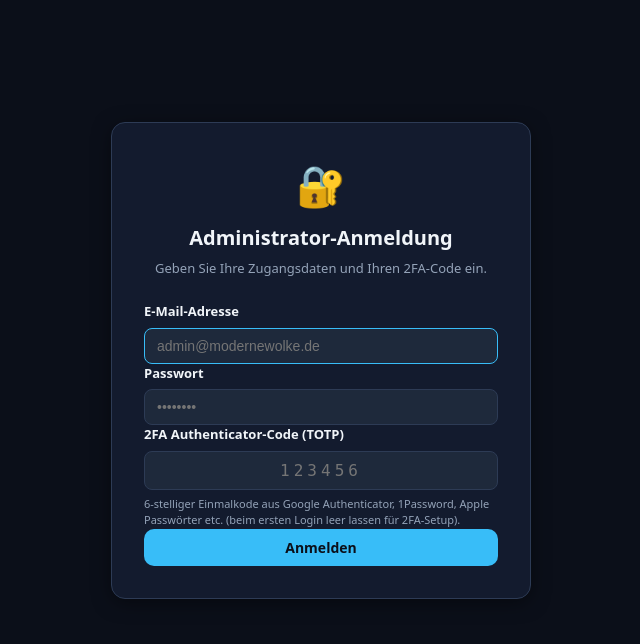
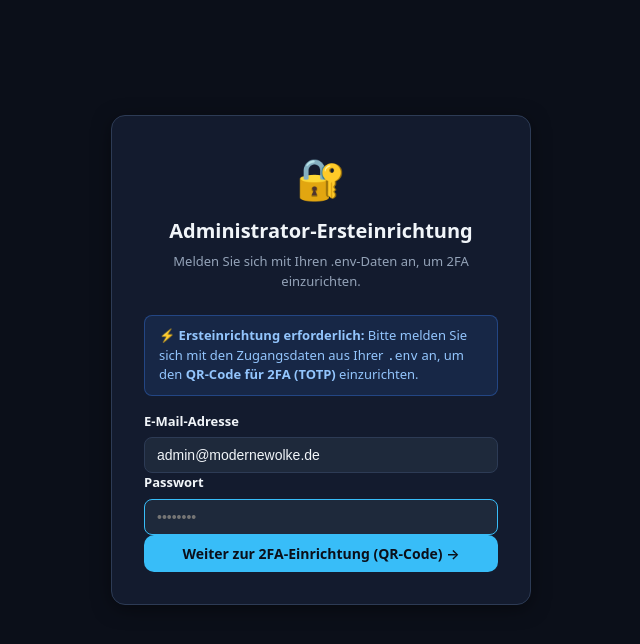
Before and after one commit to SgtRho/oxygen-licensing, a FastAPI app: page /admin in a window 1280 px wide. Shown: the part 74-718 px from the top of the page, without its empty margins (319-959 px from the left). Run offline with FastAPI, Linux system fonts and the light colour scheme; data comes from the database, SQL or seed files in the repository; data that the repository does not hold is empty.

Commit message:
fix(auth): pass ADMIN_EMAIL in compose, auto-sync unconfirmed admin credentials, and improve initial 2FA setup UX

```diff
--- a/app/db.py
+++ b/app/db.py
@@ -85,23 +85,53 @@ def ensure_schema(con: sqlite3.Connection) -> None:
 
 
 def seed_admin_user_if_needed(con: sqlite3.Connection) -> None:
-    """Creates the initial admin user with email and password from environment if no user exists."""
-    row = con.execute("SELECT COUNT(*) FROM admin_users").fetchone()
-    if row and row[0] > 0:
-        return
-
+    """
+    Creates or updates the initial admin user with email and password from environment.
+    If totp_enabled == 0 (still in setup), credentials from .env are automatically synced
+    to prevent lockout if the administrator changes .env before completing 2FA.
+    If RESET_ADMIN_TOTP is set, 2FA is reset and a new secret is generated.
+    """
     from app.security import generate_totp_secret, hash_password
 
     admin_email = os.environ.get("ADMIN_EMAIL", "admin@modernewolke.de").strip().lower()
     admin_password = os.environ.get("ADMIN_PASSWORD", "modernewolke2026!").strip()
+    reset_totp = os.environ.get("RESET_ADMIN_TOTP", "false").strip().lower() in ("1", "true", "yes")
+
     now_iso = datetime.now(timezone.utc).isoformat()
     salt, pwd_hash = hash_password(admin_password)
-    totp_secret = generate_totp_secret()
 
-    con.execute(
-        """
-        INSERT INTO admin_users (email, password_hash, salt, totp_secret, totp_enabled, is_active, created_at)
-        VALUES (?, ?, ?, ?, 0, 1, ?)
-        """,
-        (admin_email, pwd_hash, salt, totp_secret, now_iso),
-    )
+    user = con.execute("SELECT * FROM admin_users ORDER BY id ASC LIMIT 1").fetchone()
+    if not user:
+        totp_secret = generate_totp_secret()
+        con.execute(
+            """
+            INSERT INTO admin_users (email, password_hash, salt, totp_secret, totp_enabled, is_active, created_at)
+            VALUES (?, ?, ?, ?, 0, 1, ?)
+            """,
+            (admin_email, pwd_hash, salt, totp_secret, now_iso),
+        )
+        return
+
+    # If 2FA reset requested via environment variable
+    if reset_totp:
+        new_secret = generate_totp_secret()
+        con.execute(
+            """
+            UPDATE admin_users
+            SET email = ?, password_hash = ?, salt = ?, totp_secret = ?, totp_enabled = 0
+            WHERE id = ?
+            """,
+            (admin_email, pwd_hash, salt, new_secret, user["id"]),
+        )
+        return
+
+    # If TOTP has not yet been confirmed, ensure email and password match .env
+    if int(user["totp_enabled"]) == 0:
+        con.execute(
+            """
+            UPDATE admin_users
+            SET email = ?, password_hash = ?, salt = ?
+            WHERE id = ?
+            """,
+            (admin_email, pwd_hash, salt, user["id"]),
+        )
--- a/app/main.py
+++ b/app/main.py
@@ -256,6 +256,23 @@ async def verify_license(req: VerifyRequest, request: Request):
 # Admin Authentication (Email, Password & TOTP 2FA)
 # ============================================================
 
+@app.get("/api/admin/auth-status")
+async def get_auth_status():
+    """
+    Public status endpoint returning whether the system is in initial 2FA setup mode
+    and which admin email is currently configured.
+    """
+    with get_db() as con:
+        user = con.execute("SELECT email, totp_enabled FROM admin_users ORDER BY id ASC LIMIT 1").fetchone()
+        if not user:
+            return {"needs_initial_setup": True, "admin_email": "admin@modernewolke.de"}
+        needs_setup = int(user["totp_enabled"]) == 0
+        return {
+            "needs_initial_setup": needs_setup,
+            "admin_email": user["email"],
+        }
+
+
 @app.post("/api/admin/login", response_model=LoginResponse)
 async def admin_login(payload: LoginRequest, response: Response):
     email = payload.email.strip().lower()
@@ -267,7 +284,7 @@ async def admin_login(payload: LoginRequest, response: Response):
     if not user or not verify_password(password, user["salt"], user["password_hash"]):
         raise HTTPException(
             status_code=status.HTTP_401_UNAUTHORIZED,
-            detail={"message": "Ungültige E-Mail-Adresse oder Passwort."},
+            detail={"message": "Ungültige E-Mail-Adresse oder Passwort. Bitte prüfen Sie ggf. ADMIN_EMAIL und ADMIN_PASSWORD in der .env-Datei."},
         )
 
     # If TOTP has not yet been set up/confirmed
--- a/app/static/admin.js
+++ b/app/static/admin.js
@@ -29,6 +29,10 @@
   const adminTotpInput = document.getElementById('adminTotp');
   const loginError = document.getElementById('loginError');
   const loginSubmitBtn = document.getElementById('loginSubmitBtn');
+  const initialSetupNotice = document.getElementById('initialSetupNotice');
+  const loginHeadTitle = document.getElementById('loginHeadTitle');
+  const loginHeadSubtitle = document.getElementById('loginHeadSubtitle');
+  const totpGroup = document.getElementById('totpGroup');
 
   // TOTP Setup Elements
   const qrCanvas = document.getElementById('qrCanvas');
@@ -118,7 +122,7 @@
     }
   }
 
-  function showLogin() {
+  async function showLogin() {
     loginSection.style.display = 'flex';
     loginCardCredentials.style.display = 'block';
     loginCardTotpSetup.style.display = 'none';
@@ -127,7 +131,34 @@
     adminPasswordInput.value = '';
     adminTotpInput.value = '';
     loginError.style.display = 'none';
-    adminEmailInput.focus();
+
+    try {
+      const status = await api('/api/admin/auth-status');
+      if (status?.needs_initial_setup) {
+        if (initialSetupNotice) initialSetupNotice.style.display = 'block';
+        if (totpGroup) totpGroup.style.display = 'none';
+        if (loginHeadTitle) loginHeadTitle.textContent = 'Administrator-Ersteinrichtung';
+        if (loginHeadSubtitle) loginHeadSubtitle.textContent = 'Melden Sie sich mit Ihren .env-Daten an, um 2FA einzurichten.';
+        loginSubmitBtn.textContent = 'Weiter zur 2FA-Einrichtung (QR-Code) →';
+        if (status.admin_email && !adminEmailInput.value) {
+          adminEmailInput.value = status.admin_email;
+        }
+      } else {
+        if (initialSetupNotice) initialSetupNotice.style.display = 'none';
+        if (totpGroup) totpGroup.style.display = 'block';
+        if (loginHeadTitle) loginHeadTitle.textContent = 'Administrator-Anmeldung';
+        if (loginHeadSubtitle) loginHeadSubtitle.textContent = 'Geben Sie Ihre Zugangsdaten und Ihren 2FA-Code ein.';
+        loginSubmitBtn.textContent = 'Anmelden';
+      }
+    } catch {
+      if (totpGroup) totpGroup.style.display = 'block';
+    }
+
+    if (adminEmailInput.value) {
+      adminPasswordInput.focus();
+    } else {
+      adminEmailInput.focus();
+    }
   }
 
   function showDashboard(email) {
@@ -149,8 +180,9 @@
     const pwd = adminPasswordInput.value;
     const totp = adminTotpInput.value.trim();
 
+    const isInitialSetup = totpGroup && totpGroup.style.display === 'none';
     loginSubmitBtn.disabled = true;
-    loginSubmitBtn.textContent = 'Anmeldung läuft …';
+    loginSubmitBtn.textContent = isInitialSetup ? 'Prüfe Zugangsdaten …' : 'Anmeldung läuft …';
 
     try {
       const res = await api('/api/admin/login', {
@@ -164,14 +196,15 @@
       });
 
       if (res.require_totp_setup) {
-        // First-time login: show TOTP Setup card
+        // First-time login: show TOTP Setup card with QR code
         pendingSetupCredentials = { email, password: pwd };
         showTotpSetup(res.totp_secret, res.otpauth_url);
         return;
       }
 
       if (res.require_totp) {
-        // User has TOTP enabled, but didn't provide code
+        // User has TOTP enabled, but didn't provide code: show input
+        if (totpGroup) totpGroup.style.display = 'block';
         adminTotpInput.focus();
         loginError.textContent = 'Bitte geben Sie den 6-stelligen Authenticator-Code (TOTP) ein.';
         loginError.style.display = 'block';
@@ -186,7 +219,7 @@
       loginError.style.display = 'block';
     } finally {
       loginSubmitBtn.disabled = false;
-      loginSubmitBtn.textContent = 'Anmelden';
+      loginSubmitBtn.textContent = isInitialSetup ? 'Weiter zur 2FA-Einrichtung (QR-Code) →' : 'Anmelden';
     }
   };
 
--- a/app/templates/index.html
+++ b/app/templates/index.html
@@ -27,13 +27,18 @@
 
   <!-- Login Section -->
   <main id="loginSection" class="login-wrapper">
-    <!-- View 1: Standard Login (Email + Password + TOTP) -->
+    <!-- View 1: Standard Login / First-Time Setup -->
     <div class="login-card" id="loginCardCredentials">
       <div class="login-head">
-        <span class="login-icon">🔐</span>
-        <h2>Administrator-Anmeldung</h2>
-        <p>Geben Sie Ihre Zugangsdaten und Ihren 2FA-Code ein.</p>
+        <span class="login-icon" id="loginHeadIcon">🔐</span>
+        <h2 id="loginHeadTitle">Administrator-Anmeldung</h2>
+        <p id="loginHeadSubtitle">Geben Sie Ihre Zugangsdaten ein.</p>
       </div>
+
+      <div id="initialSetupNotice" class="alert alert-info" style="display:none;background:rgba(59,130,246,0.12);color:#93c5fd;border:1px solid rgba(59,130,246,0.35);margin-bottom:16px;font-size:13px;line-height:1.5;text-align:left;">
+        ⚡ <b>Ersteinrichtung erforderlich:</b> Bitte melden Sie sich mit den Zugangsdaten aus Ihrer <code>.env</code> an, um den <b>QR-Code für 2FA (TOTP)</b> einzurichten.
+      </div>
+
       <form id="loginForm" class="login-form">
         <div class="form-group">
           <label for="adminEmail">E-Mail-Adresse</label>
@@ -43,10 +48,10 @@
           <label for="adminPassword">Passwort</label>
           <input type="password" id="adminPassword" placeholder="••••••••" required>
         </div>
-        <div class="form-group" id="totpGroup">
+        <div class="form-group" id="totpGroup" style="display:none;">
           <label for="adminTotp">2FA Authenticator-Code (TOTP)</label>
           <input type="text" id="adminTotp" maxlength="6" inputmode="numeric" placeholder="123456" style="font-family:monospace;letter-spacing:4px;font-size:16px;text-align:center;">
-          <small class="form-hint">6-stelliger Einmalkode aus Google Authenticator, 1Password, Apple Passwörter etc. (beim ersten Login leer lassen für 2FA-Setup).</small>
+          <small class="form-hint">6-stelliger Einmalkode aus Google Authenticator, 1Password, etc.</small>
         </div>
         <div id="loginError" class="alert alert-error" style="display:none;"></div>
         <button type="submit" id="loginSubmitBtn" class="btn btn-primary btn-block">Anmelden</button>
```
Also changed, not shown: compose.yaml (+5 -2 lines), README.md, 1 other file.
